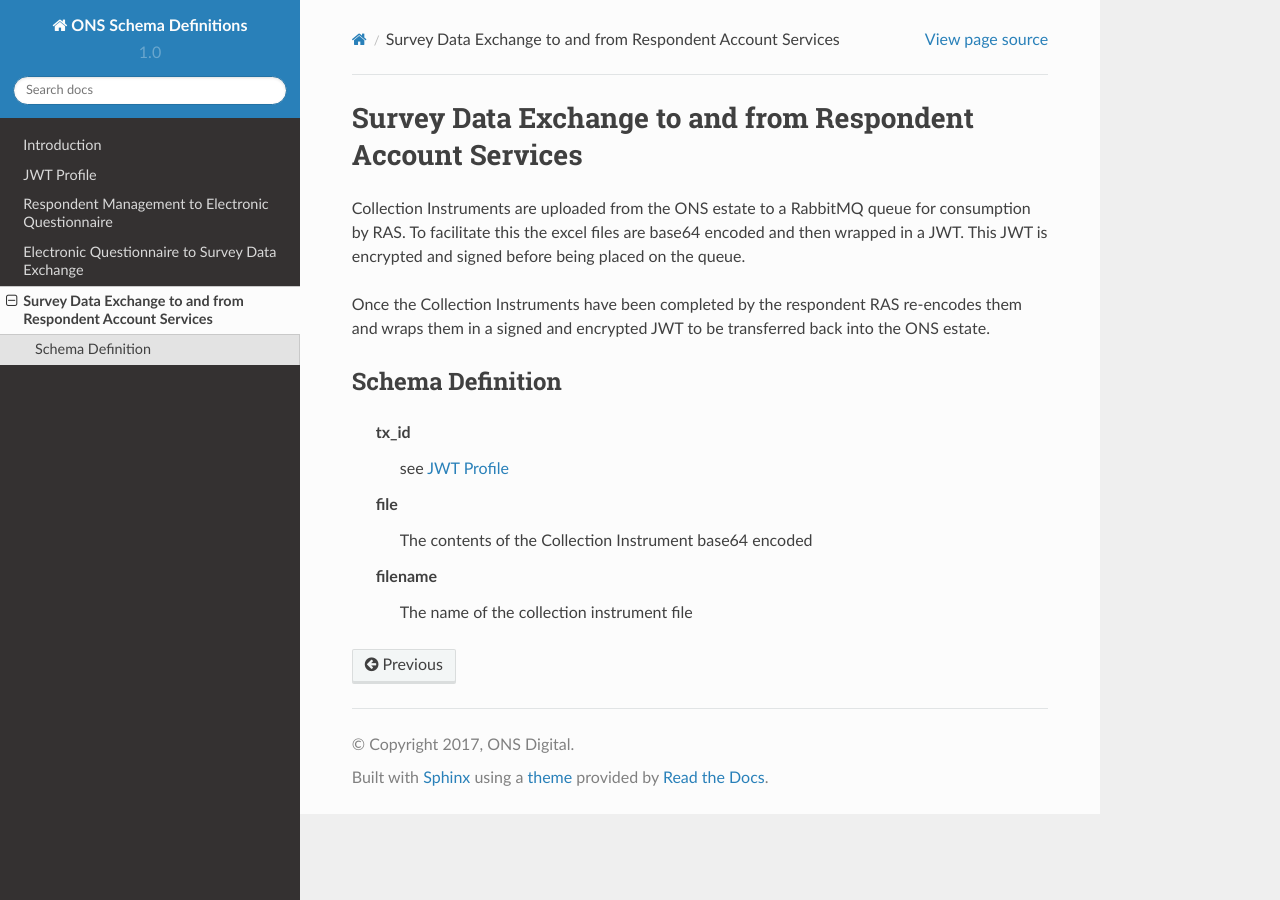
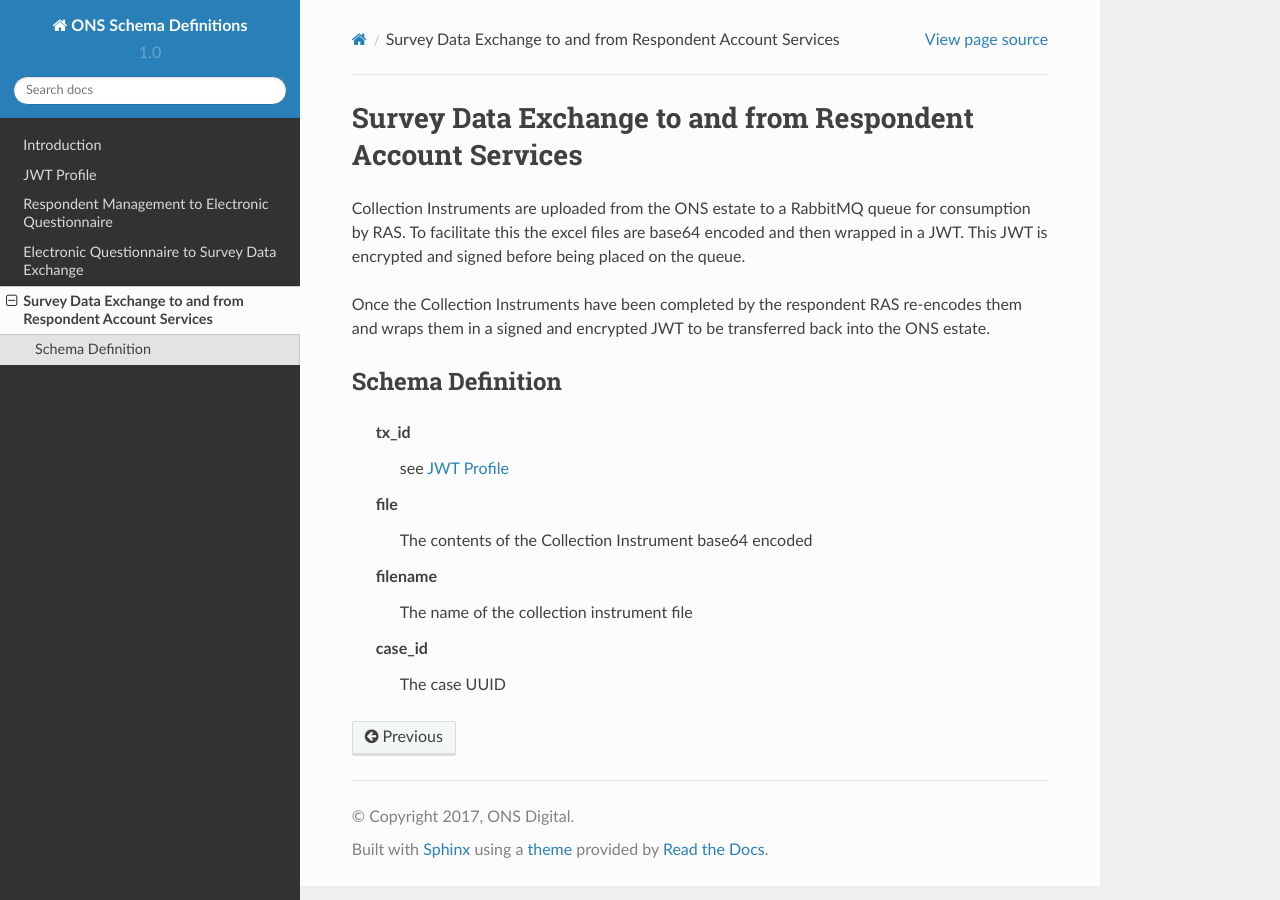
Before and after one commit to ONSdigital/ons-schema-definitions, a Sphinx documentation site: the page built from docs/survey_data_exchange_to_respondent_account_services.rst, in a window 1280 px wide. Built offline with Sphinx 7.4.7 and the Read the Docs theme 2.0.0, drawn with Linux system fonts in a browser that asks for light colours.

Commit message:
Add case id to docs

```diff
--- a/docs/survey_data_exchange_to_respondent_account_services.rst
+++ b/docs/survey_data_exchange_to_respondent_account_services.rst
@@ -18,3 +18,5 @@ Schema Definition
     The contents of the Collection Instrument base64 encoded
   filename
     The name of the collection instrument file
+  case_id
+    The case UUID
```
